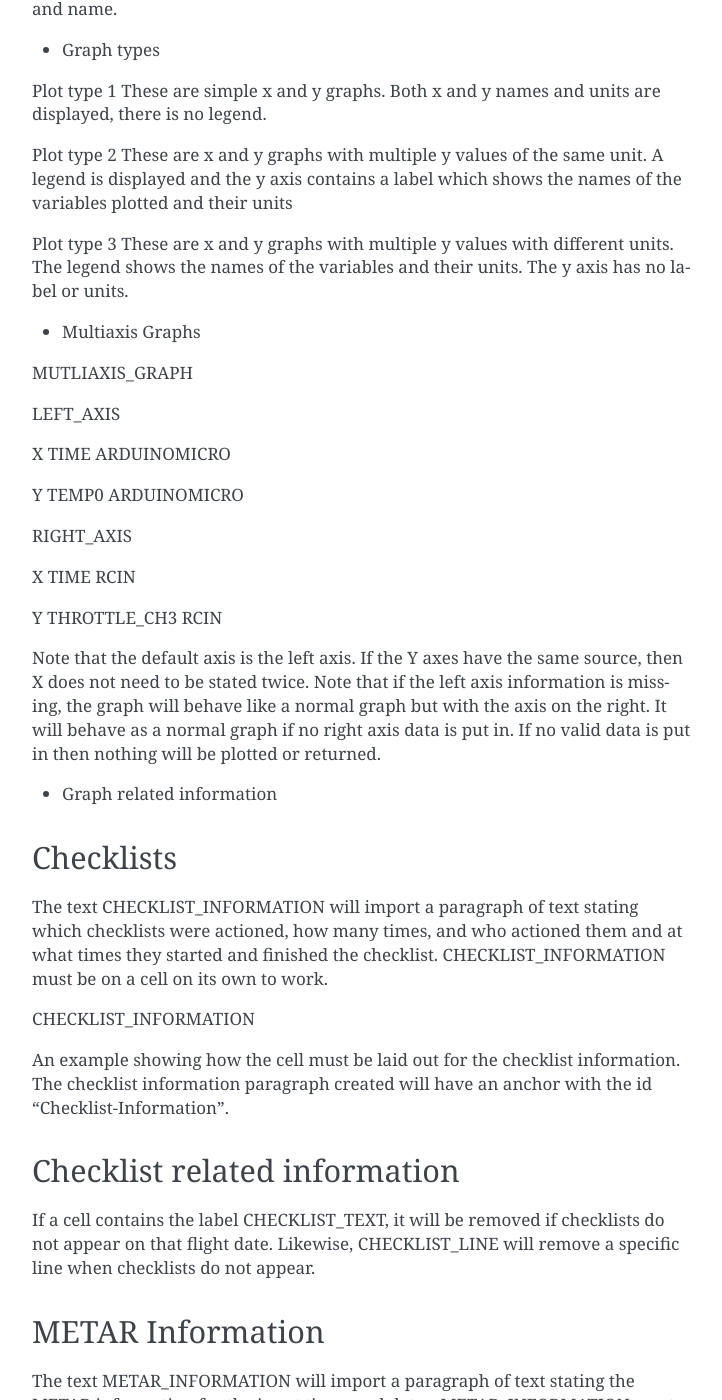
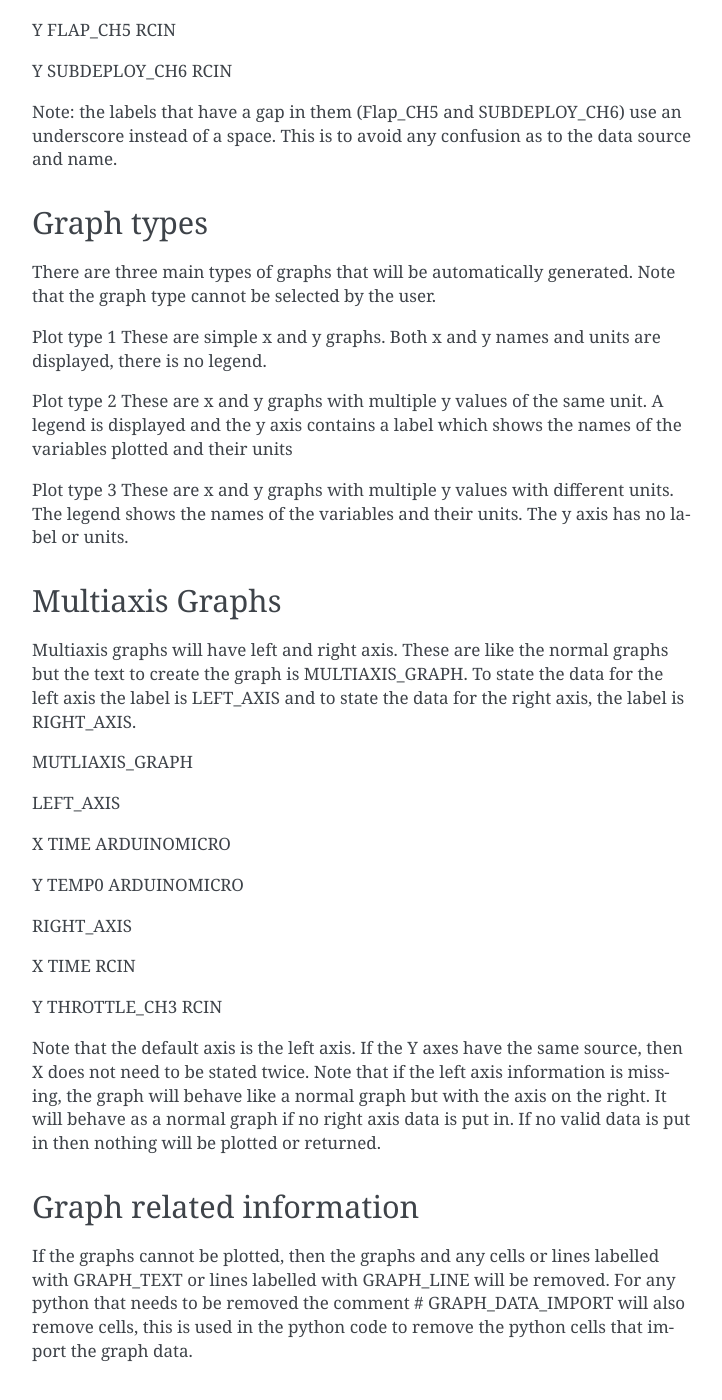
Before and after one commit to AdrianWeishaeupl/AutoFLpy, a Sphinx documentation site: the page built from docs/usage.rst, in a window 1280 px wide and 1400 px high, scrolled down 2445 px. Shown: the whole window, without its empty margins (388-1110 px from the left). Built offline with Sphinx 7.4.7, drawn with Linux system fonts in a browser that asks for light colours; pages that are not in the unit, such as notebooks, are missing from menus; some of the changed text lies outside the part shown.

Commit message:
Documentation updated (4)

```diff
--- a/docs/usage.rst
+++ b/docs/usage.rst
@@ -57,8 +57,8 @@ The template will only accept capital letters as inputs in the cells. Only certa
 Graphs
 ------
 
-* Creating graphs
------------------
+Creating graphs
+---------------
 If you wish to create a graph, then you can create an empty cell with GRAPH at the top in capital letters.  A new line must follow this, then the data used must be stated in the format axis, name, data source. This is done as many times as required.
 This should look as follows.
 
@@ -98,8 +98,8 @@ Y SUBDEPLOY_CH6 RCIN
 Note: the labels that have a gap in them (Flap_CH5 and SUBDEPLOY_CH6) use an underscore instead of a space. This is to avoid any confusion as to the data source and name.
 
 
-* Graph types
--------------
+Graph types
+-----------
 There are three main types of graphs that will be automatically generated. Note that the graph type cannot be selected by the user.
 
 Plot type 1
@@ -111,8 +111,8 @@ These are x and y graphs with multiple y values of the same unit. A legend is di
 Plot type 3
 These are x and y graphs with multiple y values with different units. The legend shows the names of the variables and their units. The y axis has no label or units.
 
-* Multiaxis Graphs
-------------------
+Multiaxis Graphs
+----------------
 Multiaxis graphs will have left and right axis. These are like the normal graphs but the text to create the graph is MULTIAXIS_GRAPH. To state the data for the left axis the label is LEFT_AXIS and to state the data for the right axis, the label is RIGHT_AXIS.
 
 MUTLIAXIS_GRAPH
@@ -132,8 +132,8 @@ Y THROTTLE_CH3 RCIN
 
 Note that the default axis is the left axis. If the Y axes have the same source, then X does not need to be stated twice. Note that if the left axis information is missing, the graph will behave like a normal graph but with the axis on the right. It will behave as a normal graph if no right axis data is put in. If no valid data is put in then nothing will be plotted or returned.
 
-* Graph related information
----------------------------
+Graph related information
+-------------------------
 If the graphs cannot be plotted, then the graphs and any cells or lines labelled with GRAPH_TEXT or lines labelled with GRAPH_LINE will be removed. For any python that needs to be removed the comment # GRAPH_DATA_IMPORT will also remove cells, this is used in the python code to remove the python cells that import the graph data.
 
 Checklists
```
